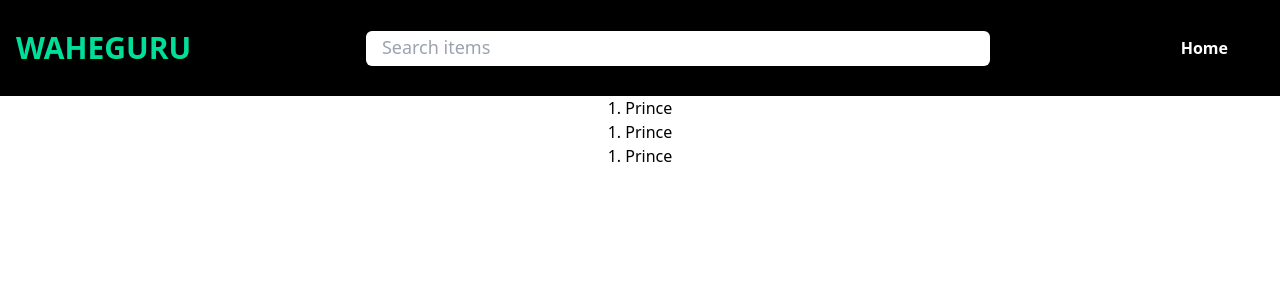
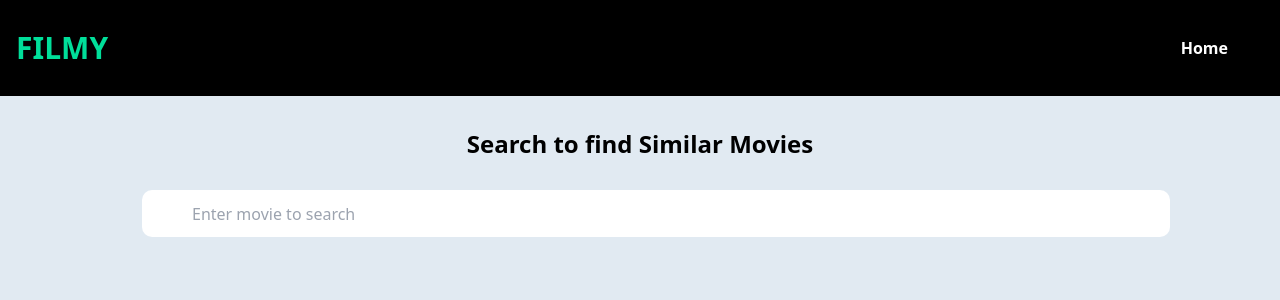
Before and after one commit to Prince-0000/movies_frontend, a React (Create React App) app: page / in a window 1280 px wide. Shown: the top 300 px of the page. Built offline with nearby package versions, Linux system fonts and the light colour scheme.

Commit message:
display response

```diff
--- a/package.json
+++ b/package.json
@@ -9,7 +9,8 @@
     "axios": "^1.6.2",
     "react": "^18.2.0",
     "react-dom": "^18.2.0",
-    "react-router-dom": "^6.20.0",
+    "react-icons": "^5.0.1",
+    "react-router-dom": "^6.10.0",
     "react-scripts": "5.0.1",
     "web-vitals": "^2.1.4"
   },
--- a/src/App.js
+++ b/src/App.js
@@ -1,14 +1,18 @@
-import logo from './logo.svg';
 import './App.css';
+import { BrowserRouter as Router, Routes, Route } from "react-router-dom";
 import Navbar from './components/Navbar';
 import Card from './components/Card';
+import Home from './components/Home';
 
 function App() {
   return (
-    <div className="">
+    <Router>
       <Navbar />
-      <Card />
-    </div>
+      <Routes>
+        <Route path='/' element={<Home />}/>
+        <Route path='search/:value' element={<Card />}/>
+      </Routes>
+    </Router>
   );
 }
 
--- a/src/components/Card.jsx
+++ b/src/components/Card.jsx
@@ -1,18 +1,42 @@
-import React from 'react';
+import React, {useState, useEffect} from 'react';
+import { useParams } from "react-router-dom";
+const Card = () => {
+  const { value } = useParams();
+  console.log(value)
+  const [data, setData] = useState(null);
+  const [isLoading, setIsLoading] = useState(true);
 
-const Card = () => {
+  useEffect(() => {
+    const fetchData = async () => {
+      try {
+        const response = await fetch(`http://localhost:8000/recommend/movies?input=${value}`);
+        if (!response.ok) {
+          throw new Error('Network response was not ok');
+        }
+
+        const result = await response.json();
+        setData(result);
+      } catch (error) {
+        console.log(error.message)
+      } finally {
+        setIsLoading(false);
+      }
+    };
+
+    fetchData();
+  }, [value]);
+
+  if (isLoading) {
+    return <div>Loading...</div>;
+  }
+  console.log(data)
   return (
-    <div>
-      <div className='flex flex-col items-center justify-center'>
-        <div>
-          <p>1. Prince</p>
-        </div>
-        <div>
-          <p>1. Prince</p>
-        </div>
-        <div>
-          <p>1. Prince</p>
-        </div>
+    <div className='items-center justify-center ml-10'>
+      <h2 className='text-xl my-5'>Recommended movies similar to <span className='font-bold'>{value}</span></h2>
+      <div className=''>
+        {data?.map((value,index)=>(
+          <li key={index}>{value}</li>
+        ))}
       </div>
     </div>
   );
--- /dev/null
+++ b/src/components/Home.jsx
@@ -0,0 +1,36 @@
+import React, { useState } from "react";
+import { useNavigate } from "react-router-dom";
+
+const Home = () => {
+  const [search, setSearch] = useState("");
+  const navigate = useNavigate();
+
+  const handleSearch = async (event) => {
+    if (event.key === "Enter") {
+      setSearch(event.target.value);
+      console.log(search);
+      navigate(`/search/${search}`);
+    }
+  };
+  return (
+    <div className="my-[2rem] ">
+      <h1 className="text-2xl font-bold text-center">
+        Search to find Similar Movies
+      </h1>
+      <div className="mt-[2rem]  mx-[8rem]">
+        <input
+          type="text"
+          aria-label="Enter movie to search"
+          placeholder="Enter movie to search"
+          autoComplete="off"
+          className="rounded-lg flex pl-12 pr-3 md:py-[0.6rem] py-[0.5rem] ring-2 ring-white border-none outline-none w-full mx-4 my-4 md:text-base "
+          value={search}
+          onChange={(event) => setSearch(event.target.value)}
+          onKeyDown={handleSearch}
+        />
+      </div>
+    </div>
+  );
+};
+
+export default Home;
--- a/src/components/Navbar.jsx
+++ b/src/components/Navbar.jsx
@@ -1,12 +1,8 @@
 import React, { useState } from "react";
 import { AiOutlineClose, AiOutlineMenu } from "react-icons/ai";
-import { GrDocumentDownload } from "react-icons/gr";
-// import {  toast } from 'react-toastify';
-// import 'react-toastify/dist/ReactToastify.css';
+
 const Navbar = () => {
   const [nav, setNav] = useState(false);
-
-  const [search,setSearch] = useState("");
   const handleNav = () => {
     setNav(!nav);
   };
@@ -19,24 +15,14 @@ const Navbar = () => {
           alt="Home"
           className="w-full md:text-3xl sm:text-2xl text-xl font-bold text-[#00df9a]"
         >
-            WAHEGURU
+            FILMY
         </a>
       </h1>
-      <input
-        type="text"
-        placeholder="Search items"
-        className="h-[35px] p-4 placeholder:pl-placeholder:text-base md:placeholder:text-lg text:border rounded-md text:border-solid block w-6/12 text-base text-slate-500"
-        value={search}
-        onChange={(e)=>setSearch(e.target.value)}
-        // onKeyDown={handleSearch}
-      ></input>
+
       <ul className="hidden md:flex">
-
-
         <li className="p-4 mr-5 font-bold">
-          <a href="#home">Home</a>
+          <a href='/'>Home</a>
         </li>
-
       </ul>
       <div onClick={handleNav} className="cursor-pointer md:hidden block">
         {nav ? <AiOutlineClose size={20} /> : <AiOutlineMenu size={20} />}
@@ -49,25 +35,8 @@ const Navbar = () => {
         }
       >
         <h1 className="w-full md:text-3xl text-2xl font-bold text-[#00df9a] m-4">
-          PORTFOLIO
+          FILMY
         </h1>
-        <ul className="uppercase p-4">
-          <li onClick={handleNav} className="p-4 border-b border-gray-600">
-            <a href="#home">Home</a>
-          </li>
-          <li onClick={handleNav} className="p-4 border-b border-gray-600">
-            <a href="#about">About</a>
-          </li>
-          <li onClick={handleNav} className="p-4 border-b border-gray-600">
-            <a href="#project">Projects</a>
-          </li>
-          <li onClick={handleNav} className="p-4 border-b border-gray-600">
-            <a href="#skills">Skills</a>
-          </li>
-          <li onClick={handleNav} className="p-4 border-b border-gray-600">
-            <a href="#footer">Contact</a>
-          </li>
-        </ul>
       </div>
     </div>
   );
--- a/src/index.css
+++ b/src/index.css
@@ -1,3 +1,7 @@
 @tailwind base;
 @tailwind components;
 @tailwind utilities;
+
+body{
+    background-color: rgb(225, 234, 242);
+}
```
Also changed, not shown: 1 other file (tests, documents, lock files or other folders).
